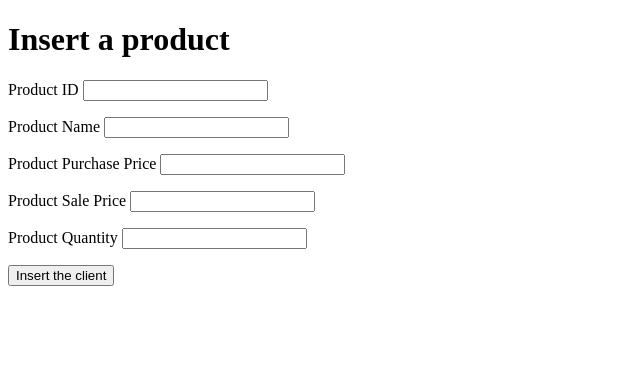
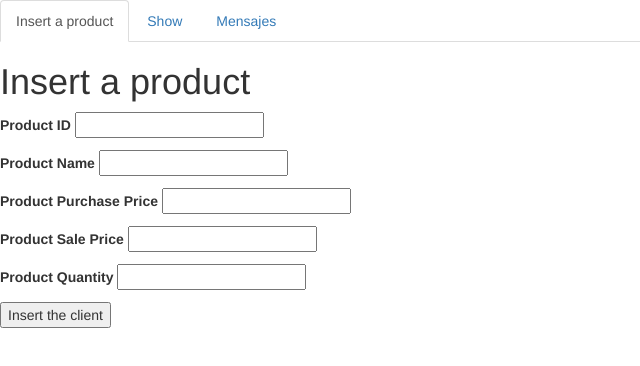
Before and after one commit to kikemarquez8/restwebapp, a website: page web/realrestclient/inventory.html in a window 1280 px wide. Shown: the whole page, without its empty margins (0-640 px from the left). Drawn offline with nearby package versions, Linux system fonts and the light colour scheme.

Commit message:
- Added dependencies

```diff
--- a/web/realrestclient/bower.json
+++ b/web/realrestclient/bower.json
@@ -7,6 +7,7 @@
 	],
 	"license": "MIT",
 	"dependencies": {
-    "angular": "~1.3.14"
+		"angular": "~1.3.14",
+		"bootstrap": "~3.3.2"
 	}
 }
--- a/web/realrestclient/inventory.html
+++ b/web/realrestclient/inventory.html
@@ -4,9 +4,20 @@
 	<meta charset="UTF-8">
 	<title></title>
 	<script src="libs/angular/angular.min.js"></script>
+	<script src="libs/bootstrap/dist/js/bootstrap.min.js"> </script>
 	<script src="controller/inventoryController.js"></script>
+	<link rel="stylesheet" href="libs/bootstrap/dist/css/bootstrap.min.css"/>
 </head>
 <body ng-controller="InventoryController">
+
+
+<ul class="nav nav-tabs">
+	<li class="active"><a href="#">Insert a product</a></li>
+	<li><a href="#">Show </a></li>
+	<li><a href="#">Mensajes</a></li>
+</ul>
+
+
 <h1>Insert a product</h1>
 
 <p>
@@ -14,19 +25,23 @@
 	<label for="id">Product ID</label>
 	<input ng-model="id" type="number" id="id"/>
 </p>
+
 <p>
 	<label for="name">Product Name</label>
 	<input ng-model="na" type="text" id="name"/>
 	<!--<button ng-click="send()">Login</button>-->
 </p>
+
 <p>
 	<label for="purchasePrice">Product Purchase Price</label>
 	<input ng-model="pp" type="text" id="purchasePrice"/>
 </p>
+
 <p>
 	<label for="salePrice">Product Sale Price</label>
 	<input ng-model="sp" type="text" id="salePrice"/>
 </p>
+
 <p>
 	<label for="quantity">Product Quantity</label>
 	<input ng-model="qt" type="number" id="quantity"/>
@@ -37,7 +52,6 @@
 <script>
 
 
-
 </script>
 </body>
 </html>
```
Lines whose indentation alone changed are shown as unchanged.
